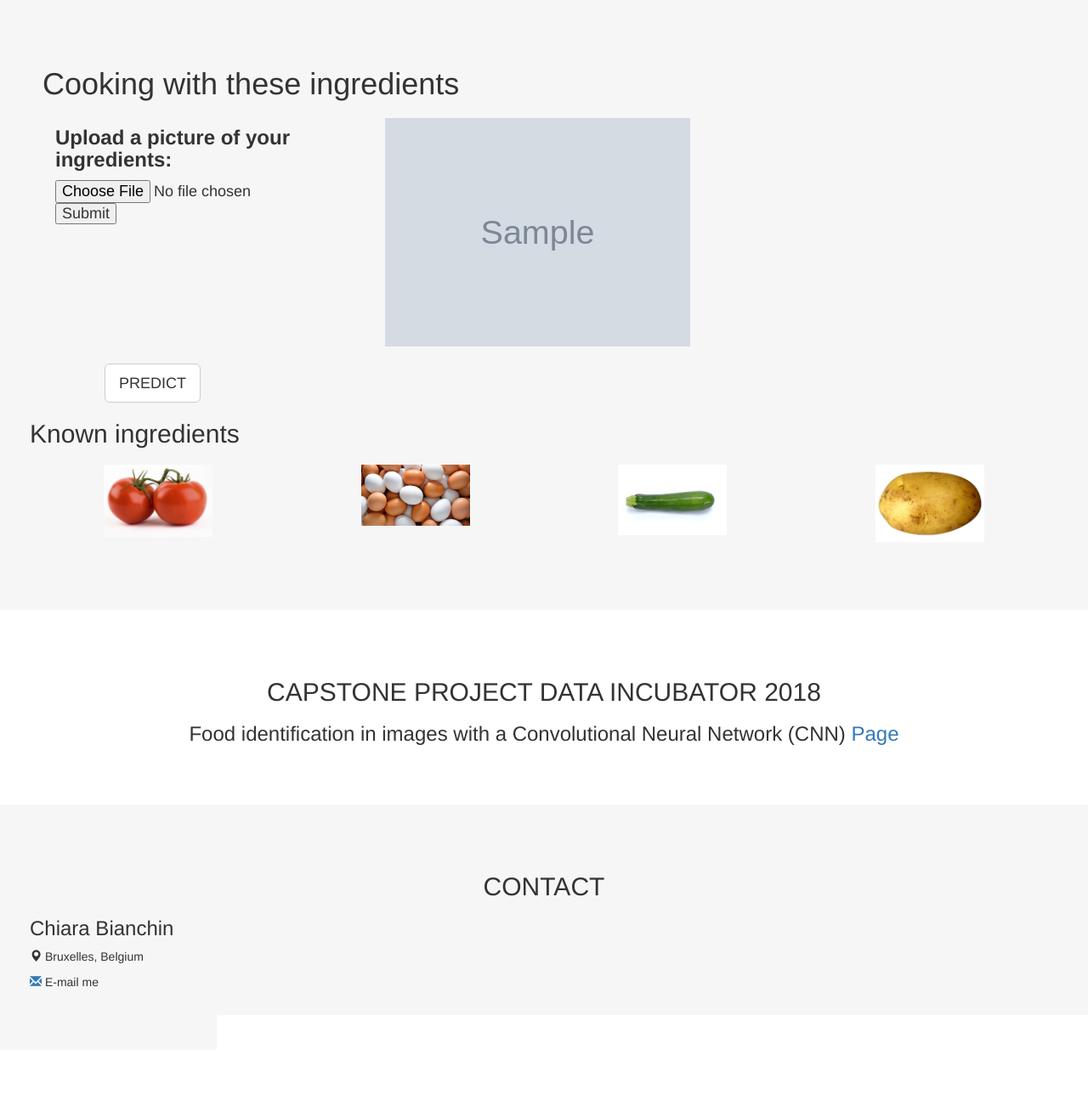
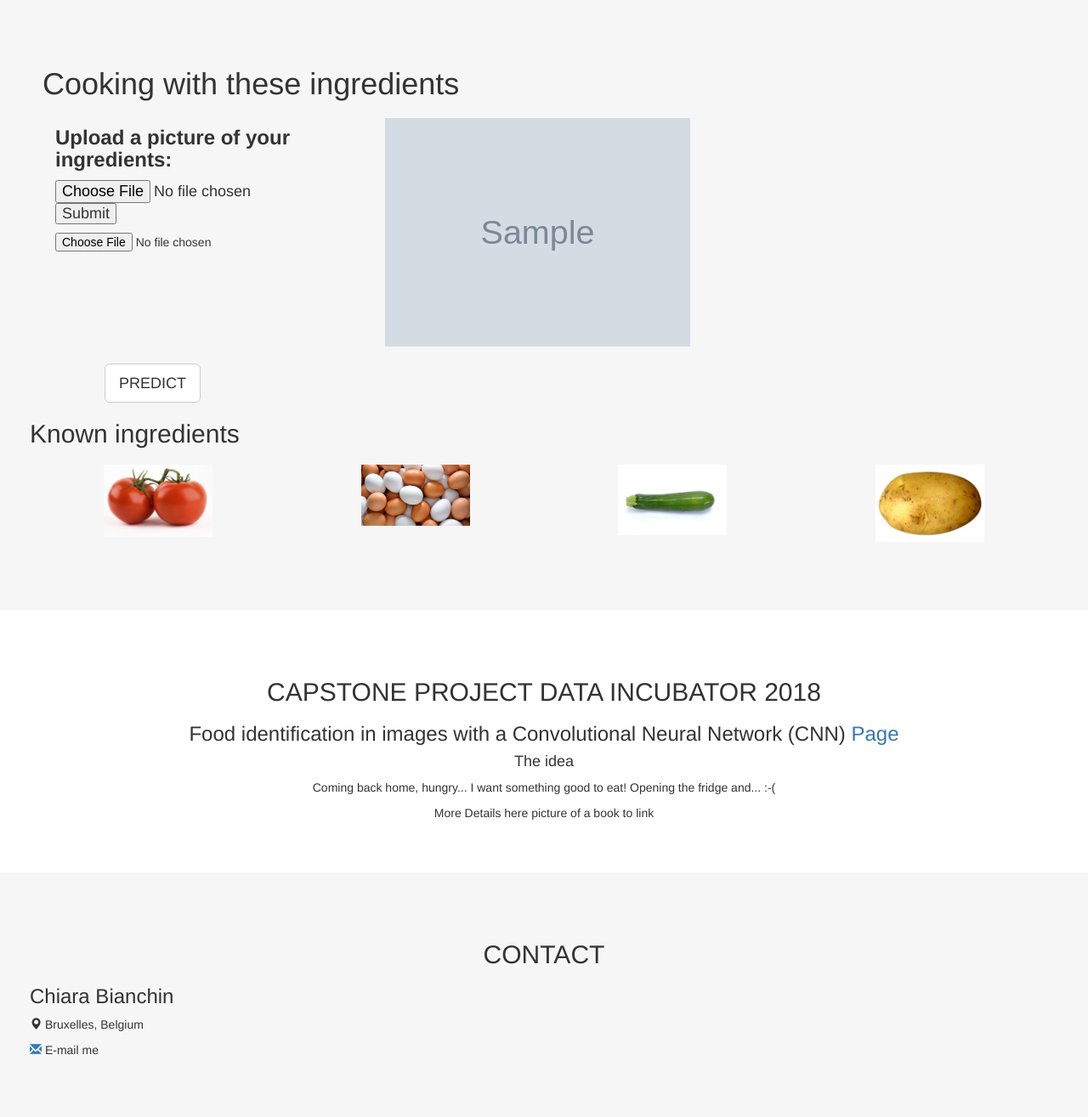
Before and after one commit to chiarabianchin/capstoneapp, a Python web app: template app/templates/index.html in a window 1280 px wide. Shown: the part 330-1645 px from the top of the page at 85% size. Before the commit the page ends 1492 px from the top, so only its background shows below. Run offline with Jinja, Linux system fonts and the light colour scheme; the template is opened without the code that fills it: most values are stand-ins (such as "Sample title", 1, 10 or a date in 2020); grey boxes marked "Sample" are stand-in pictures; form fields are guessed from the names that the template uses; some libraries are stand-ins or nearby versions.

Commit message:
Test camera input

```diff
--- a/app/templates/index.html
+++ b/app/templates/index.html
@@ -21,6 +21,7 @@
                 <!--<form action="{{url_for('app.upload', picture=filename)}}" method="post" enctype="multipart/form-data">
                 -->
                 </form>
+                <input type="file" accept="image/*" capture="camera">
             </div>
             <div class="col-sm-6">
                 {% if filenames %}
@@ -31,6 +32,7 @@
                     </div>
                 </form>
                 {% endif %}
+                <!-- TODO Add here moving images-->
            </div>
 
            <div class="col-sm-4 text-center">
@@ -73,7 +75,9 @@
 <div id="content" class="container-fluid text-center">
   <h2>CAPSTONE PROJECT DATA INCUBATOR 2018</h2>
   <h3>Food identification in images with a Convolutional Neural Network (CNN) <a href=" {{ url_for('app.info') }}"> Page</a></h3>
-
+    <h4> The idea </h4>
+    <p>Coming back home, hungry... I want something good to eat! Opening the fridge and... :-( </p>
+    More Details here picture of a book to link
 </div>
 </div>
 
```
